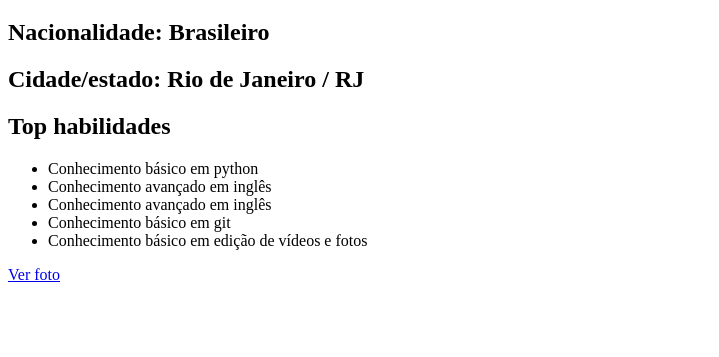
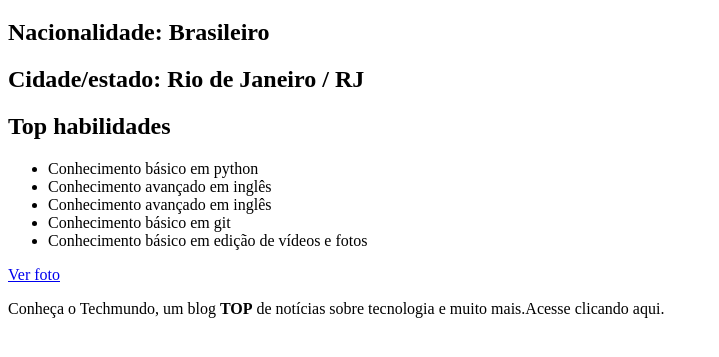
Before and after one commit to ygorvmdf/ygorvmdf.github.io, a plain HTML site: page index.html in a window 1280 px wide. Shown: the part 273-630 px from the top of the page, without its empty margins (0-719 px from the left). Drawn offline with Linux system fonts and the light colour scheme.

Commit message:
Adicionado o link para o blog

```diff
--- a/index.html
+++ b/index.html
@@ -17,5 +17,6 @@
             <li>Conhecimento básico em edição de vídeos e fotos</li>
         </ul>
         <a href="/ygor-manhattan.jpeg"> Ver foto</a>
+        <p>Conheça o Techmundo, um blog <strong>TOP</strong> de notícias sobre tecnologia e muito mais.Acesse clicando <a>aqui</a>.</p>
     </body>
 </html>
```
